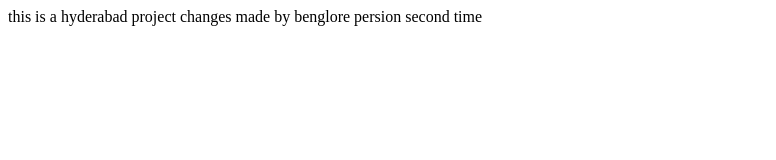
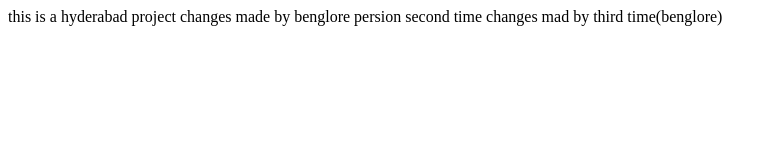
Before and after one commit to Ravitejatorrikonda/41R-hyd, a plain HTML site: page index.html in a window 1280 px wide. Shown: the whole page, without its empty margins (0-776 px from the left). Drawn offline with Linux system fonts and the light colour scheme.

Commit message:
Benglore 3 chnages

```diff
--- a/index.html
+++ b/index.html
@@ -8,5 +8,6 @@
 <body>
     this is a hyderabad project
     changes made by benglore persion second time
+    changes mad by third time(benglore)
 </body>
 </html>
```
